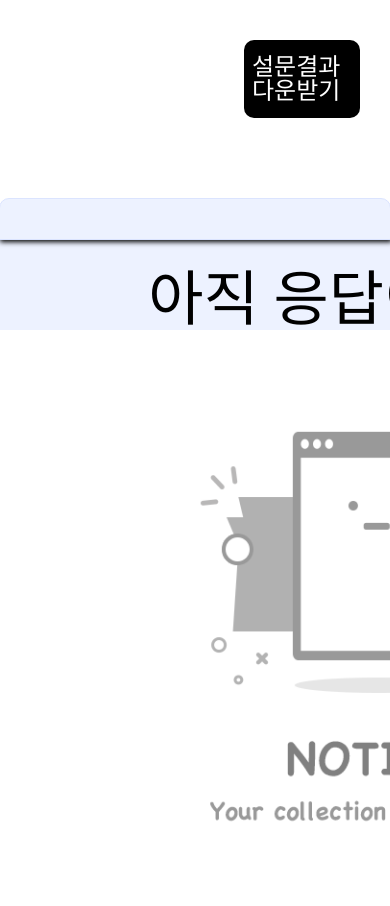
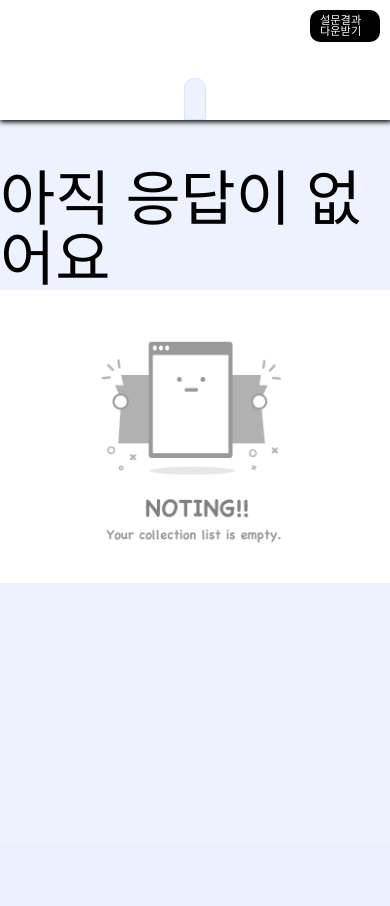
Before and after one commit to SimJunSik/js_survey, a Django app: template survey/templates/survey/statistics.html in a window 390 px wide; the page is wider, and only the part inside the window is pictured. After the commit the page ends 583 px from the top of that part, so only its background shows below. Run offline with Django 3.2, Linux system fonts and the light colour scheme; the template is opened without the code that fills it, so the values that code supplies are empty; parts of the project's set-up code (start-up, migrations or seed data) failed here and were passed over; some libraries are stand-ins or nearby versions.

Commit message:
모바일에 맞게 수정

```diff
--- a/survey/static/css/admin_base.css
+++ b/survey/static/css/admin_base.css
@@ -80,60 +80,18 @@ button:hover {
 /* end etc */
 
 /* mobile */
-@media screen and (max-width: 1024px) {
-  body,
-  html {
-    width: 100%;
-  }
+@media (max-width: 768px) {
   /* header */
-  header {
-    position: fixed;
-    z-index: 9999;
-    width: 100%;
-    height: 240px;
-    background-color: white;
-    display: flex;
-    flex-direction: column;
-    align-items: center;
-    box-shadow: 1px 1px 5px 1px black;
-  }
-  .header {
-    width: 60%;
-    font-weight: 900;
-    padding: 10px 5px;
-    font-size: 50px;
-    text-align: center;
-    overflow-y: scroll;
-    margin-top: 10px;
-  }
-  .header-nav {
-    position: relative;
-    width: 95%;
-    display: flex;
-    justify-content: space-between;
-    background-color: #edf2ff;
-    border-radius: 10px 10px 0px 0px;
-    padding: 20px 10px;
-    text-align: center;
-    margin-top: auto;
-  }
-  .header-nav > a {
-    font-size: 2rem;
-    padding: 10px 40px;
-  }
-  .header-nav-active {
-    border-bottom: 1px solid black;
-  }
   .download-result {
     position: absolute;
-    width: 100px;
-    top: 40px;
-    right: 30px;
+    top: 10px;
+    right: 10px;
+    width: 50px;
     background-color: black;
     color: white;
-    padding: 15px 8px;
+    padding: 5px 10px;
     border-radius: 10px;
-    font-size: 1.5rem;
+    font-size: 0.7rem;
   }
   /* end header */
   /* common button */
@@ -141,22 +99,27 @@ button:hover {
     padding: 10px 25px;
     background-color: #ff6b6b;
     border-radius: 10px;
-    font-size: 2rem;
+    font-size: 1rem;
   }
   /* end common button */
   /* container */
   #container {
-    width: 768px;
+    width: 100%;
     display: flex;
     flex-direction: column;
     align-items: center;
     margin: auto;
   }
   /* end container */
+  /* select */
+  select {
+    font-size: 2.5rem;
+  }
+  /* end select */
   /* etc */
   .blank-div {
     width: 100%;
-    height: 250px;
+    height: 150px;
   }
   .nothing-text {
     font-size: 60px;
--- a/survey/static/css/statistics.css
+++ b/survey/static/css/statistics.css
@@ -37,10 +37,11 @@
 .bar_chart {
   width: 540px;
   height: 300px;
+  display: none;
 }
 /* end google chart */
 /* mobile */
-@media screen and (max-width: 1024px) {
+@media screen and (max-width: 768px) {
   /* question */
   .question-list {
     width: 100%;
@@ -48,16 +49,16 @@
   .question-wrapper {
     position: relative;
     height: auto;
-    padding: 60px 40px;
+    padding: 20px 20px;
     background-color: white;
     border-radius: 20px;
     margin-bottom: 10px;
-    font-size: 2.5rem;
+    font-size: 1rem;
   }
   /* end question */
   /* option */
   .option {
-    margin-top: 30px;
+    margin-top: 20px;
   }
   /* end option */
   /* google chart */
@@ -65,6 +66,7 @@
   .bar_chart {
     width: 100%;
     height: 500px;
+    display: none;
   }
   /* end google chart */
 }
--- a/survey/static/js/statistics.js
+++ b/survey/static/js/statistics.js
@@ -15,9 +15,17 @@ const drawChart = () => {
     questions.forEach((question) => {
         const questionType = question.dataset.type;
         const questionTitle = question.dataset.title;
+        const answerCount = question.dataset.answerCount;
         const contentArray = question.querySelectorAll('.option_content');
         const optionArray = question.querySelectorAll('.option_response_rate');
         const dataArray = new Array();
+
+        console.log(answerCount);
+        if(answerCount === '0'){
+            console.log("!!!");
+            return;
+        }
+
         dataArray.push(['', questionTitle]);
         for(let i=0;i<contentArray.length;i++){
             dataArray.push([contentArray[i].innerHTML.trim(), parseFloat(optionArray[i].innerHTML.trim())]);
@@ -30,7 +38,9 @@ const drawChart = () => {
             options = {
                 title: questionTitle,
             };
-            chart = new google.visualization.PieChart(document.getElementById(`piechart${idx}`));
+            const targetChart = document.getElementById(`piechart${idx}`);
+            chart = new google.visualization.PieChart(targetChart);
+            targetChart.style.display = 'block';
         } else if(questionType === 'checkbox'){
             options = {
                 title: questionTitle,
@@ -44,13 +54,17 @@ const drawChart = () => {
                 },
                 bar: { groupWidth: "90%" }
             };
-            chart = new google.charts.Bar(document.getElementById(`top_x_div${idx}`));
+            const targetChart = document.getElementById(`top_x_div${idx}`);
+            chart = new google.charts.Bar(targetChart);
+            targetChart.style.display = 'block';
         } else if(questionType === 'select'){
             options = {
                 title: questionTitle,
                 pieHole: 0.4
             };
-            chart = new google.visualization.PieChart(document.getElementById(`piechart${idx}`));
+            const targetChart = document.getElementById(`piechart${idx}`);
+            chart = new google.visualization.PieChart(targetChart);
+            targetChart.style.display = 'block';
         }
         chart.draw(data, options);
         idx += 1;
--- a/survey/templates/survey/admin_base.html
+++ b/survey/templates/survey/admin_base.html
@@ -4,7 +4,7 @@
 <head>
     <!-- meta -->
     <meta charset="UTF-8">
-    <meta name="viewport" content="width=device-width, initial-scale=1.0, maximum-scale=1.0, minimum-scale=1.0">
+    <meta name="viewport" content="user-scalable=no, initial-scale=1.0, maximum-scale=1.0, minimum-scale=1.0, width=device-width" />
     <meta http-equiv="X-UA-Compatible" content="IE=edge">
     <!-- end meta -->
     <!-- css -->
--- a/survey/templates/survey/responser_base.html
+++ b/survey/templates/survey/responser_base.html
@@ -4,7 +4,7 @@
 <head>
     <!-- meta -->
     <meta charset="UTF-8">
-    <meta name="viewport" content="width=device-width, initial-scale=1.0, maximum-scale=1.0, minimum-scale=1.0">
+    <meta name="viewport" content="user-scalable=no, initial-scale=1.0, maximum-scale=1.0, minimum-scale=1.0, width=device-width" />
     <meta http-equiv="X-UA-Compatible" content="IE=edge">
     <!-- end meta -->
     <!-- css -->
--- a/survey/templates/survey/statistics.html
+++ b/survey/templates/survey/statistics.html
@@ -18,7 +18,8 @@
             id="{{question.id}}"
             class="question-wrapper"
             data-title="{{question.title}}"
-            data-type="{{question.question_type}}">
+            data-type="{{question.question_type}}"
+            data-answer-count="{{question.answers.all.count}}">
             <h2 class="question_title">
                 {{question.title}}
             </h2>
```
Also changed, not shown: survey/static/css/edit.css (+7 -6 lines), survey/static/css/response_list.css (+12 -12 lines), survey/static/css/responser.css (+7 -8 lines), survey/static/css/responser_base.css (+4 -31 lines).
